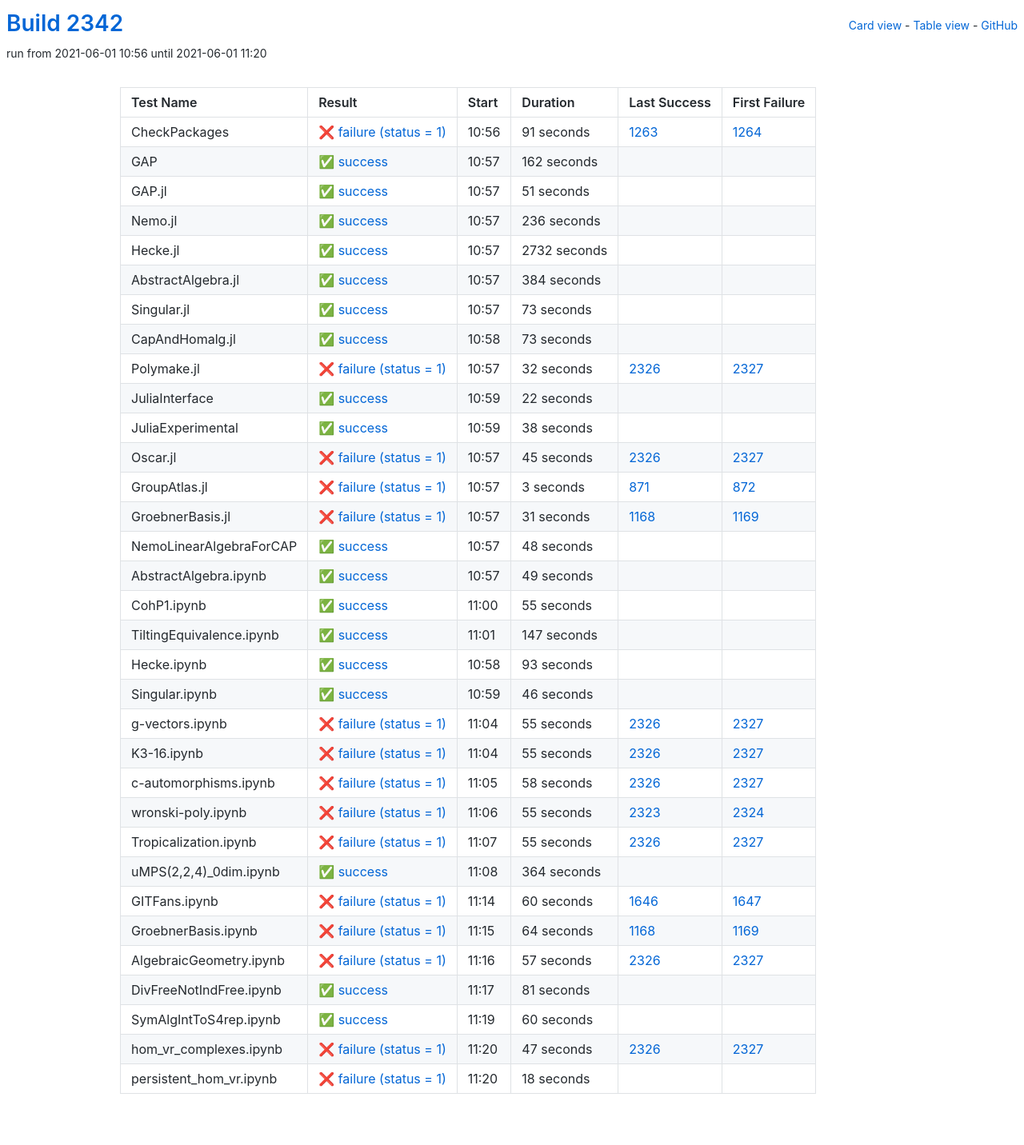
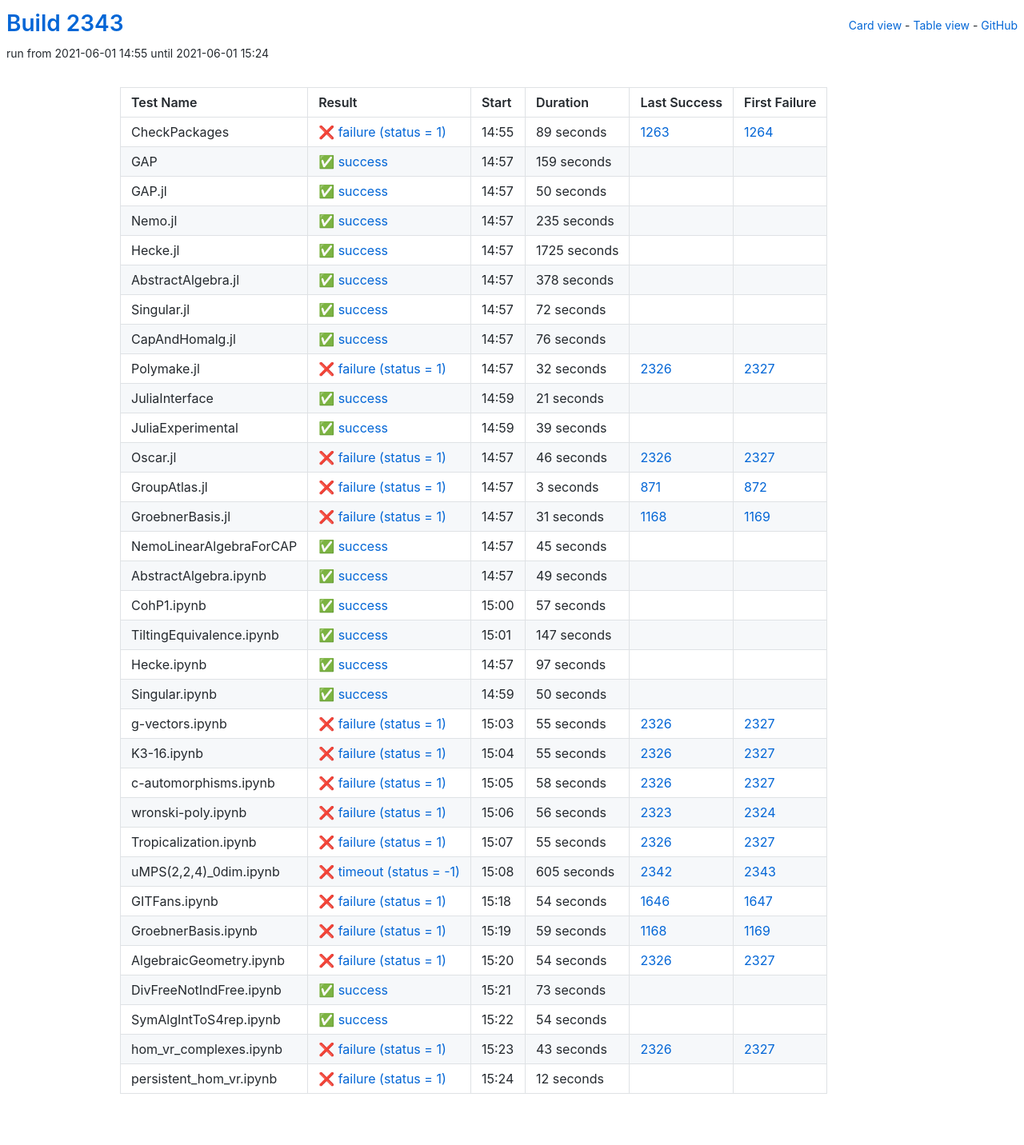
Before and after one commit to oscar-system/oscar-ci-status-stable, a Jekyll site: the page built from table.html, in a window 1280 px wide. Shown: the whole page at 80% size. Built offline with Jekyll 4.4.1, drawn with Linux system fonts in a browser that asks for light colours.

Commit message:
Build #2343

```diff
--- a/_data/ci.yml
+++ b/_data/ci.yml
@@ -1,6 +1,6 @@
 ---
-build: 2342
-build_url: https://oscarci.mathematik.uni-kl.de/job/oscar-stable/2342/
+build: 2343
+build_url: https://oscarci.mathematik.uni-kl.de/job/oscar-stable/2343/
 job: oscar-stable
 organization: oscar-system
 repo: oscar-ci-status-stable
@@ -8,104 +8,104 @@ repourl: https://github.com/oscar-system/oscar-ci-status-stable
 tests:
 - name: CheckPackages
   id: checkpackages
-  log: https://oscarci.mathematik.uni-kl.de/job/oscar-stable/2342/artifact/logs/build-2342/CheckPackages.log
-  start: 2021-06-01 10:56
+  log: https://oscarci.mathematik.uni-kl.de/job/oscar-stable/2343/artifact/logs/build-2343/CheckPackages.log
+  start: 2021-06-01 14:55
   success: false
   exitcode: 1
   status: failure
-  duration: 91
+  duration: 89
   last_success: 1263
   last_success_url: https://oscarci.mathematik.uni-kl.de/job/oscar-stable/1263/
   first_failure: 1264
   first_failure_url: https://oscarci.mathematik.uni-kl.de/job/oscar-stable/1264/
 - name: GAP
   id: gap
-  log: https://oscarci.mathematik.uni-kl.de/job/oscar-stable/2342/artifact/logs/build-2342/GAP.log
-  start: 2021-06-01 10:57
+  log: https://oscarci.mathematik.uni-kl.de/job/oscar-stable/2343/artifact/logs/build-2343/GAP.log
+  start: 2021-06-01 14:57
   success: true
   exitcode: 0
   status: success
-  duration: 162
+  duration: 159
   last_success: false
   last_success_url:
   first_failure: false
   first_failure_url:
 - name: GAP.jl
   id: gap-jl
-  log: https://oscarci.mathematik.uni-kl.de/job/oscar-stable/2342/artifact/logs/build-2342/GAP.jl.log
-  start: 2021-06-01 10:57
+  log: https://oscarci.mathematik.uni-kl.de/job/oscar-stable/2343/artifact/logs/build-2343/GAP.jl.log
+  start: 2021-06-01 14:57
   success: true
   exitcode: 0
   status: success
-  duration: 51
+  duration: 50
   last_success: false
   last_success_url:
   first_failure: false
   first_failure_url:
 - name: Nemo.jl
   id: nemo-jl
-  log: https://oscarci.mathematik.uni-kl.de/job/oscar-stable/2342/artifact/logs/build-2342/Nemo.jl.log
-  start: 2021-06-01 10:57
+  log: https://oscarci.mathematik.uni-kl.de/job/oscar-stable/2343/artifact/logs/build-2343/Nemo.jl.log
+  start: 2021-06-01 14:57
   success: true
   exitcode: 0
   status: success
-  duration: 236
+  duration: 235
   last_success: false
   last_success_url:
   first_failure: false
   first_failure_url:
 - name: Hecke.jl
   id: hecke-jl
-  log: https://oscarci.mathematik.uni-kl.de/job/oscar-stable/2342/artifact/logs/build-2342/Hecke.jl.log
-  start: 2021-06-01 10:57
+  log: https://oscarci.mathematik.uni-kl.de/job/oscar-stable/2343/artifact/logs/build-2343/Hecke.jl.log
+  start: 2021-06-01 14:57
   success: true
   exitcode: 0
   status: success
-  duration: 2732
+  duration: 1725
   last_success: false
   last_success_url:
   first_failure: false
   first_failure_url:
 - name: AbstractAlgebra.jl
   id: abstractalgebra-jl
-  log: https://oscarci.mathematik.uni-kl.de/job/oscar-stable/2342/artifact/logs/build-2342/AbstractAlgebra.jl.log
-  start: 2021-06-01 10:57
+  log: https://oscarci.mathematik.uni-kl.de/job/oscar-stable/2343/artifact/logs/build-2343/AbstractAlgebra.jl.log
+  start: 2021-06-01 14:57
   success: true
   exitcode: 0
   status: success
-  duration: 384
+  duration: 378
   last_success: false
   last_success_url:
   first_failure: false
   first_failure_url:
 - name: Singular.jl
   id: singular-jl
-  log: https://oscarci.mathematik.uni-kl.de/job/oscar-stable/2342/artifact/logs/build-2342/Singular.jl.log
-  start: 2021-06-01 10:57
+  log: https://oscarci.mathematik.uni-kl.de/job/oscar-stable/2343/artifact/logs/build-2343/Singular.jl.log
+  start: 2021-06-01 14:57
   success: true
   exitcode: 0
   status: success
-  duration: 73
+  duration: 72
   last_success: false
   last_success_url:
   first_failure: false
   first_failure_url:
 - name: CapAndHomalg.jl
   id: capandhomalg-jl
-  log: https://oscarci.mathematik.uni-kl.de/job/oscar-stable/2342/artifact/logs/build-2342/CapAndHomalg.jl.log
-  start: 2021-06-01 10:58
+  log: https://oscarci.mathematik.uni-kl.de/job/oscar-stable/2343/artifact/logs/build-2343/CapAndHomalg.jl.log
+  start: 2021-06-01 14:57
   success: true
   exitcode: 0
   status: success
-  duration: 73
+  duration: 76
   last_success: false
   last_success_url:
   first_failure: false
   first_failure_url:
 - name: Polymake.jl
   id: polymake-jl
-  log: https://oscarci.mathematik.uni-kl.de/job/oscar-stable/2342/artifact/logs/build-2342/Polymake.jl.log
-  start: 2021-06-01 10:57
+  log: https://oscarci.mathematik.uni-kl.de/job/oscar-stable/2343/artifact/logs/build-2343/Polymake.jl.log
+  start: 2021-06-01 14:57
   success: false
   exitcode: 1
   status: failure
@@ -116,44 +116,44 @@ tests:
   first_failure_url: https://oscarci.mathematik.uni-kl.de/job/oscar-stable/2327/
 - name: JuliaInterface
   id: juliainterface
-  log: https://oscarci.mathematik.uni-kl.de/job/oscar-stable/2342/artifact/logs/build-2342/JuliaInterface.log
-  start: 2021-06-01 10:59
+  log: https://oscarci.mathematik.uni-kl.de/job/oscar-stable/2343/artifact/logs/build-2343/JuliaInterface.log
+  start: 2021-06-01 14:59
   success: true
   exitcode: 0
   status: success
-  duration: 22
+  duration: 21
   last_success: false
   last_success_url:
   first_failure: false
   first_failure_url:
 - name: JuliaExperimental
   id: juliaexperimental
-  log: https://oscarci.mathematik.uni-kl.de/job/oscar-stable/2342/artifact/logs/build-2342/JuliaExperimental.log
-  start: 2021-06-01 10:59
+  log: https://oscarci.mathematik.uni-kl.de/job/oscar-stable/2343/artifact/logs/build-2343/JuliaExperimental.log
+  start: 2021-06-01 14:59
   success: true
   exitcode: 0
   status: success
-  duration: 38
+  duration: 39
   last_success: false
   last_success_url:
   first_failure: false
   first_failure_url:
 - name: Oscar.jl
   id: oscar-jl
-  log: https://oscarci.mathematik.uni-kl.de/job/oscar-stable/2342/artifact/logs/build-2342/Oscar.jl.log
-  start: 2021-06-01 10:57
+  log: https://oscarci.mathematik.uni-kl.de/job/oscar-stable/2343/artifact/logs/build-2343/Oscar.jl.log
+  start: 2021-06-01 14:57
   success: false
   exitcode: 1
   status: failure
-  duration: 45
+  duration: 46
   last_success: 2326
   last_success_url: https://oscarci.mathematik.uni-kl.de/job/oscar-stable/2326/
   first_failure: 2327
   first_failure_url: https://oscarci.mathematik.uni-kl.de/job/oscar-stable/2327/
 - name: GroupAtlas.jl
   id: groupatlas-jl
-  log: https://oscarci.mathematik.uni-kl.de/job/oscar-stable/2342/artifact/logs/build-2342/GroupAtlas.jl.log
-  start: 2021-06-01 10:57
+  log: https://oscarci.mathematik.uni-kl.de/job/oscar-stable/2343/artifact/logs/build-2343/GroupAtlas.jl.log
+  start: 2021-06-01 14:57
   success: false
   exitcode: 1
   status: failure
@@ -164,8 +164,8 @@ tests:
   first_failure_url: https://oscarci.mathematik.uni-kl.de/job/oscar-stable/872/
 - name: GroebnerBasis.jl
   id: groebnerbasis-jl
-  log: https://oscarci.mathematik.uni-kl.de/job/oscar-stable/2342/artifact/logs/build-2342/GroebnerBasis.jl.log
-  start: 2021-06-01 10:57
+  log: https://oscarci.mathematik.uni-kl.de/job/oscar-stable/2343/artifact/logs/build-2343/GroebnerBasis.jl.log
+  start: 2021-06-01 14:57
   success: false
   exitcode: 1
   status: failure
@@ -176,20 +176,20 @@ tests:
   first_failure_url: https://oscarci.mathematik.uni-kl.de/job/oscar-stable/1169/
 - name: NemoLinearAlgebraForCAP
   id: nemolinearalgebraforcap
-  log: https://oscarci.mathematik.uni-kl.de/job/oscar-stable/2342/artifact/logs/build-2342/NemoLinearAlgebraForCAP.log
-  start: 2021-06-01 10:57
+  log: https://oscarci.mathematik.uni-kl.de/job/oscar-stable/2343/artifact/logs/build-2343/NemoLinearAlgebraForCAP.log
+  start: 2021-06-01 14:57
   success: true
   exitcode: 0
   status: success
-  duration: 48
+  duration: 45
   last_success: false
   last_success_url:
   first_failure: false
   first_failure_url:
 - name: AbstractAlgebra.ipynb
   id: abstractalgebra-ipynb
-  log: https://oscarci.mathematik.uni-kl.de/job/oscar-stable/2342/artifact/logs/build-2342/AbstractAlgebra.ipynb.log
-  start: 2021-06-01 10:57
+  log: https://oscarci.mathematik.uni-kl.de/job/oscar-stable/2343/artifact/logs/build-2343/AbstractAlgebra.ipynb.log
+  start: 2021-06-01 14:57
   success: true
   exitcode: 0
   status: success
@@ -200,20 +200,20 @@ tests:
   first_failure_url:
 - name: CohP1.ipynb
   id: cohp1-ipynb
-  log: https://oscarci.mathematik.uni-kl.de/job/oscar-stable/2342/artifact/logs/build-2342/CohP1.ipynb.log
-  start: 2021-06-01 11:00
+  log: https://oscarci.mathematik.uni-kl.de/job/oscar-stable/2343/artifact/logs/build-2343/CohP1.ipynb.log
+  start: 2021-06-01 15:00
   success: true
   exitcode: 0
   status: success
-  duration: 55
+  duration: 57
   last_success: false
   last_success_url:
   first_failure: false
   first_failure_url:
 - name: TiltingEquivalence.ipynb
   id: tiltingequivalence-ipynb
-  log: https://oscarci.mathematik.uni-kl.de/job/oscar-stable/2342/artifact/logs/build-2342/TiltingEquivalence.ipynb.log
-  start: 2021-06-01 11:01
+  log: https://oscarci.mathematik.uni-kl.de/job/oscar-stable/2343/artifact/logs/build-2343/TiltingEquivalence.ipynb.log
+  start: 2021-06-01 15:01
   success: true
   exitcode: 0
   status: success
@@ -224,32 +224,32 @@ tests:
   first_failure_url:
 - name: Hecke.ipynb
   id: hecke-ipynb
-  log: https://oscarci.mathematik.uni-kl.de/job/oscar-stable/2342/artifact/logs/build-2342/Hecke.ipynb.log
-  start: 2021-06-01 10:58
+  log: https://oscarci.mathematik.uni-kl.de/job/oscar-stable/2343/artifact/logs/build-2343/Hecke.ipynb.log
+  start: 2021-06-01 14:57
   success: true
   exitcode: 0
   status: success
-  duration: 93
+  duration: 97
   last_success: false
   last_success_url:
   first_failure: false
   first_failure_url:
 - name: Singular.ipynb
   id: singular-ipynb
-  log: https://oscarci.mathematik.uni-kl.de/job/oscar-stable/2342/artifact/logs/build-2342/Singular.ipynb.log
-  start: 2021-06-01 10:59
+  log: https://oscarci.mathematik.uni-kl.de/job/oscar-stable/2343/artifact/logs/build-2343/Singular.ipynb.log
+  start: 2021-06-01 14:59
   success: true
   exitcode: 0
   status: success
-  duration: 46
+  duration: 50
   last_success: false
   last_success_url:
   first_failure: false
   first_failure_url:
 - name: g-vectors.ipynb
   id: g-vectors-ipynb
-  log: https://oscarci.mathematik.uni-kl.de/job/oscar-stable/2342/artifact/logs/build-2342/g-vectors.ipynb.log
-  start: 2021-06-01 11:04
+  log: https://oscarci.mathematik.uni-kl.de/job/oscar-stable/2343/artifact/logs/build-2343/g-vectors.ipynb.log
+  start: 2021-06-01 15:03
   success: false
   exitcode: 1
   status: failure
@@ -260,8 +260,8 @@ tests:
   first_failure_url: https://oscarci.mathematik.uni-kl.de/job/oscar-stable/2327/
 - name: K3-16.ipynb
   id: k3-16-ipynb
-  log: https://oscarci.mathematik.uni-kl.de/job/oscar-stable/2342/artifact/logs/build-2342/K3-16.ipynb.log
-  start: 2021-06-01 11:04
+  log: https://oscarci.mathematik.uni-kl.de/job/oscar-stable/2343/artifact/logs/build-2343/K3-16.ipynb.log
+  start: 2021-06-01 15:04
   success: false
   exitcode: 1
   status: failure
@@ -272,8 +272,8 @@ tests:
   first_failure_url: https://oscarci.mathematik.uni-kl.de/job/oscar-stable/2327/
 - name: c-automorphisms.ipynb
   id: c-automorphisms-ipynb
-  log: https://oscarci.mathematik.uni-kl.de/job/oscar-stable/2342/artifact/logs/build-2342/c-automorphisms.ipynb.log
-  start: 2021-06-01 11:05
+  log: https://oscarci.mathematik.uni-kl.de/job/oscar-stable/2343/artifact/logs/build-2343/c-automorphisms.ipynb.log
+  start: 2021-06-01 15:05
   success: false
   exitcode: 1
   status: failure
@@ -284,20 +284,20 @@ tests:
   first_failure_url: https://oscarci.mathematik.uni-kl.de/job/oscar-stable/2327/
 - name: wronski-poly.ipynb
   id: wronski-poly-ipynb
-  log: https://oscarci.mathematik.uni-kl.de/job/oscar-stable/2342/artifact/logs/build-2342/wronski-poly.ipynb.log
-  start: 2021-06-01 11:06
+  log: https://oscarci.mathematik.uni-kl.de/job/oscar-stable/2343/artifact/logs/build-2343/wronski-poly.ipynb.log
+  start: 2021-06-01 15:06
   success: false
   exitcode: 1
   status: failure
-  duration: 55
+  duration: 56
   last_success: 2323
   last_success_url: https://oscarci.mathematik.uni-kl.de/job/oscar-stable/2323/
   first_failure: 2324
   first_failure_url: https://oscarci.mathematik.uni-kl.de/job/oscar-stable/2324/
 - name: Tropicalization.ipynb
   id: tropicalization-ipynb
-  log: https://oscarci.mathematik.uni-kl.de/job/oscar-stable/2342/artifact/logs/build-2342/Tropicalization.ipynb.log
-  start: 2021-06-01 11:07
+  log: https://oscarci.mathematik.uni-kl.de/job/oscar-stable/2343/artifact/logs/build-2343/Tropicalization.ipynb.log
+  start: 2021-06-01 15:07
   success: false
   exitcode: 1
   status: failure
@@ -308,96 +308,96 @@ tests:
   first_failure_url: https://oscarci.mathematik.uni-kl.de/job/oscar-stable/2327/
 - name: uMPS(2,2,4)_0dim.ipynb
   id: umps-2-2-4-0dim-ipynb
-  log: https://oscarci.mathematik.uni-kl.de/job/oscar-stable/2342/artifact/logs/build-2342/uMPS-2-2-4-_0dim.ipynb.log
-  start: 2021-06-01 11:08
-  success: true
-  exitcode: 0
-  status: success
-  duration: 364
-  last_success: false
-  last_success_url:
-  first_failure: false
-  first_failure_url:
+  log: https://oscarci.mathematik.uni-kl.de/job/oscar-stable/2343/artifact/logs/build-2343/uMPS-2-2-4-_0dim.ipynb.log
+  start: 2021-06-01 15:08
+  success: false
+  exitcode: -1
+  status: timeout
+  duration: 605
+  last_success: 2342
+  last_success_url: https://oscarci.mathematik.uni-kl.de/job/oscar-stable/2342/
+  first_failure: 2343
+  first_failure_url: https://oscarci.mathematik.uni-kl.de/job/oscar-stable/2343/
 - name: GITFans.ipynb
   id: gitfans-ipynb
-  log: https://oscarci.mathematik.uni-kl.de/job/oscar-stable/2342/artifact/logs/build-2342/GITFans.ipynb.log
-  start: 2021-06-01 11:14
+  log: https://oscarci.mathematik.uni-kl.de/job/oscar-stable/2343/artifact/logs/build-2343/GITFans.ipynb.log
+  start: 2021-06-01 15:18
   success: false
   exitcode: 1
   status: failure
-  duration: 60
+  duration: 54
   last_success: 1646
   last_success_url: https://oscarci.mathematik.uni-kl.de/job/oscar-stable/1646/
   first_failure: 1647
   first_failure_url: https://oscarci.mathematik.uni-kl.de/job/oscar-stable/1647/
 - name: GroebnerBasis.ipynb
   id: groebnerbasis-ipynb
-  log: https://oscarci.mathematik.uni-kl.de/job/oscar-stable/2342/artifact/logs/build-2342/GroebnerBasis.ipynb.log
-  start: 2021-06-01 11:15
+  log: https://oscarci.mathematik.uni-kl.de/job/oscar-stable/2343/artifact/logs/build-2343/GroebnerBasis.ipynb.log
+  start: 2021-06-01 15:19
   success: false
   exitcode: 1
   status: failure
-  duration: 64
+  duration: 59
   last_success: 1168
   last_success_url: https://oscarci.mathematik.uni-kl.de/job/oscar-stable/1168/
   first_failure: 1169
   first_failure_url: https://oscarci.mathematik.uni-kl.de/job/oscar-stable/1169/
 - name: AlgebraicGeometry.ipynb
   id: algebraicgeometry-ipynb
-  log: https://oscarci.mathematik.uni-kl.de/job/oscar-stable/2342/artifact/logs/build-2342/AlgebraicGeometry.ipynb.log
-  start: 2021-06-01 11:16
+  log: https://oscarci.mathematik.uni-kl.de/job/oscar-stable/2343/artifact/logs/build-2343/AlgebraicGeometry.ipynb.log
+  start: 2021-06-01 15:20
   success: false
   exitcode: 1
   status: failure
-  duration: 57
+  duration: 54
   last_success: 2326
   last_success_url: https://oscarci.mathematik.uni-kl.de/job/oscar-stable/2326/
   first_failure: 2327
   first_failure_url: https://oscarci.mathematik.uni-kl.de/job/oscar-stable/2327/
 - name: DivFreeNotIndFree.ipynb
   id: divfreenotindfree-ipynb
-  log: https://oscarci.mathematik.uni-kl.de/job/oscar-stable/2342/artifact/logs/build-2342/DivFreeNotIndFree.ipynb.log
-  start: 2021-06-01 11:17
+  log: https://oscarci.mathematik.uni-kl.de/job/oscar-stable/2343/artifact/logs/build-2343/DivFreeNotIndFree.ipynb.log
+  start: 2021-06-01 15:21
   success: true
   exitcode: 0
   status: success
-  duration: 81
+  duration: 73
   last_success: false
   last_success_url:
   first_failure: false
   first_failure_url:
 - name: SymAlgIntToS4rep.ipynb
   id: symalginttos4rep-ipynb
-  log: https://oscarci.mathematik.uni-kl.de/job/oscar-stable/2342/artifact/logs/build-2342/SymAlgIntToS4rep.ipynb.log
-  start: 2021-06-01 11:19
+  log: https://oscarci.mathematik.uni-kl.de/job/oscar-stable/2343/artifact/logs/build-2343/SymAlgIntToS4rep.ipynb.log
+  start: 2021-06-01 15:22
   success: true
   exitcode: 0
   status: success
-  duration: 60
+  duration: 54
   last_success: false
   last_success_url:
   first_failure: false
   first_failure_url:
 - name: hom_vr_complexes.ipynb
   id: hom-vr-complexes-ipynb
-  log: https://oscarci.mathematik.uni-kl.de/job/oscar-stable/2342/artifact/logs/build-2342/hom_vr_complexes.ipynb.log
-  start: 2021-06-01 11:20
+  log: https://oscarci.mathematik.uni-kl.de/job/oscar-stable/2343/artifact/logs/build-2343/hom_vr_complexes.ipynb.log
+  start: 2021-06-01 15:23
   success: false
   exitcode: 1
   status: failure
-  duration: 47
+  duration: 43
   last_success: 2326
   last_success_url: https://oscarci.mathematik.uni-kl.de/job/oscar-stable/2326/
   first_failure: 2327
   first_failure_url: https://oscarci.mathematik.uni-kl.de/job/oscar-stable/2327/
 - name: persistent_hom_vr.ipynb
   id: persistent-hom-vr-ipynb
-  log: https://oscarci.mathematik.uni-kl.de/job/oscar-stable/2342/artifact/logs/build-2342/persistent_hom_vr.ipynb.log
-  start: 2021-06-01 11:20
+  log: https://oscarci.mathematik.uni-kl.de/job/oscar-stable/2343/artifact/logs/build-2343/persistent_hom_vr.ipynb.log
+  start: 2021-06-01 15:24
   success: false
   exitcode: 1
   status: failure
-  duration: 18
+  duration: 12
   last_success: false
   last_success_url:
   first_failure: false
```
Also changed, not shown: README.md.
